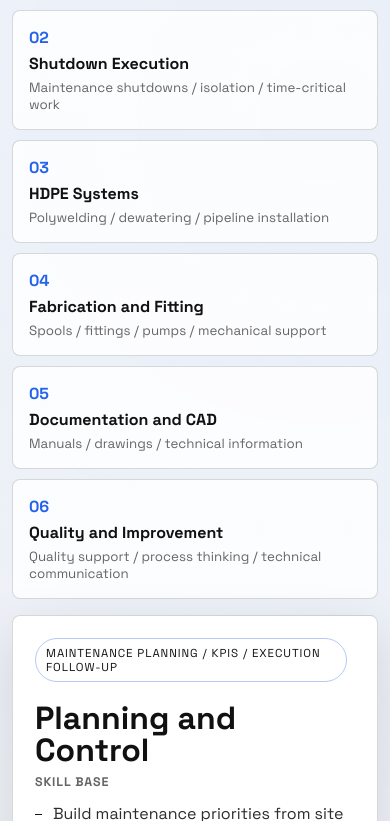
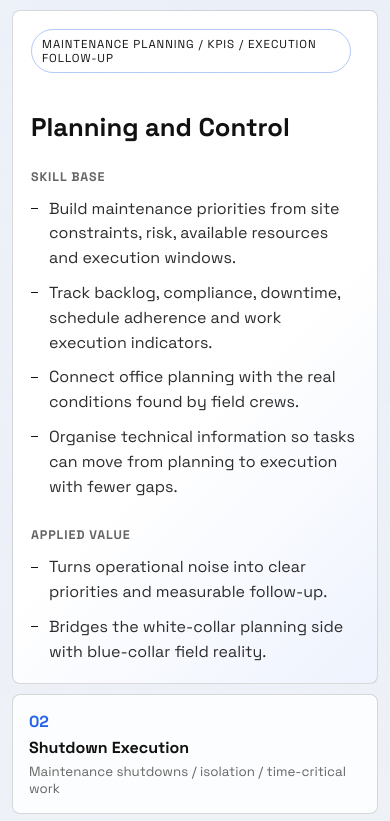
Before and after one commit to lucaslopez17/lucas_lopez_portfolio, a Next.js app: page / in a window 390 px wide. Shown: the part 3043-3864 px from the top of the page. Built offline with nearby package versions, Linux system fonts and the light colour scheme.

Commit message:
Inline mobile skill details and simplify software

```diff
--- a/app/globals.css
+++ b/app/globals.css
@@ -714,7 +714,13 @@ html[data-theme="dark"] .orb-expanded small {
   align-content: start;
 }
 
+.experience-node-wrap {
+  display: grid;
+  gap: 10px;
+}
+
 .experience-node {
+  width: 100%;
   min-height: 94px;
   padding: 16px;
   border: 1px solid var(--line);
@@ -725,6 +731,10 @@ html[data-theme="dark"] .orb-expanded small {
   cursor: pointer;
   transition: border-color 180ms var(--ease), background 180ms var(--ease), transform 180ms var(--ease);
   border-radius: 8px;
+}
+
+.experience-inline {
+  display: none;
 }
 
 .experience-node:hover,
@@ -1286,7 +1296,24 @@ html[data-theme="dark"] .software-meter {
   }
 
   .experience-detail {
+    display: none;
     min-height: auto;
+  }
+
+  .experience-inline {
+    display: block;
+    overflow: hidden;
+    border: 1px solid var(--line);
+    background:
+      linear-gradient(135deg, rgba(255, 255, 255, 0.1), transparent 36%),
+      linear-gradient(315deg, rgba(37, 99, 235, 0.08), transparent 42%),
+      var(--surface-strong);
+    padding: clamp(18px, 4vw, 26px);
+    border-radius: 8px;
+  }
+
+  .experience-inline h3 {
+    font-size: clamp(1.6rem, 6vw, 2.8rem);
   }
 }
 
--- a/components/portfolio-experience.tsx
+++ b/components/portfolio-experience.tsx
@@ -342,16 +342,30 @@ function ExperienceSection({
       <div className="experience-console">
         <div className="experience-map" aria-label={t.sections.experience.title}>
           {t.sections.experience.items.map((item, index) => (
+            <div className="experience-node-wrap" key={item.id}>
               <button
-              key={item.id}
                 type="button"
                 className={selected.id === item.id ? "experience-node is-active" : "experience-node"}
                 onClick={() => setActiveExperience(item)}
+                aria-expanded={selected.id === item.id}
               >
                 <span>{String(index + 1).padStart(2, "0")}</span>
                 <strong>{item.role}</strong>
                 <small>{item.focus}</small>
               </button>
+              <AnimatePresence>
+                {selected.id === item.id ? (
+                  <motion.article
+                    className="experience-inline"
+                    initial={{ height: 0, opacity: 0 }}
+                    animate={{ height: "auto", opacity: 1 }}
+                    exit={{ height: 0, opacity: 0 }}
+                  >
+                    <ExperienceDetailBody t={t} selected={item} />
+                  </motion.article>
+                ) : null}
+              </AnimatePresence>
+            </div>
           ))}
         </div>
         <AnimatePresence mode="wait">
@@ -362,6 +376,17 @@ function ExperienceSection({
             animate={{ opacity: 1, x: 0 }}
             exit={{ opacity: 0, x: -18 }}
           >
+            <ExperienceDetailBody t={t} selected={selected} />
+          </motion.article>
+        </AnimatePresence>
+      </div>
+    </SectionFrame>
+  );
+}
+
+function ExperienceDetailBody({ t, selected }: { t: PortfolioCopy; selected: Experience }) {
+  return (
+    <>
       <div>
         <span className="detail-chip">{selected.focus}</span>
       </div>
@@ -384,10 +409,7 @@ function ExperienceSection({
           </ul>
         </div>
       </div>
-          </motion.article>
-        </AnimatePresence>
-      </div>
-    </SectionFrame>
+    </>
   );
 }
 
--- a/lib/portfolio-content.ts
+++ b/lib/portfolio-content.ts
@@ -187,7 +187,7 @@ export const copy: Record<Locale, PortfolioCopy> = {
             details: [
               "Machine manuals for PET and RET production lines.",
               "Mechanical drawing preparation and engineering support tasks.",
-              "Advanced AutoCAD with Inventor and SolidWorks experience.",
+              "Strong CAD software experience for mechanical drawings and technical documentation.",
             ],
           },
           {
@@ -277,7 +277,7 @@ export const copy: Record<Locale, PortfolioCopy> = {
             focus: "Manuals / drawings / technical information",
             responsibilities: [
               "Produce and interpret mechanical drawings, manuals and technical documents.",
-              "Work with AutoCAD, Inventor, SolidWorks and management software.",
+              "Work with CAD software, AI tools and management systems.",
               "Translate machine and process information into documentation people can use.",
               "Keep technical information structured enough to support planning, maintenance and training.",
             ],
@@ -324,9 +324,8 @@ export const copy: Record<Locale, PortfolioCopy> = {
             title: "Software",
             software: [
               { name: "Microsoft Office", level: 84, note: "Intermediate-advanced" },
-              { name: "AutoCAD", level: 90, note: "Advanced" },
-              { name: "Autodesk Inventor", level: 78, note: "Intermediate-advanced" },
-              { name: "SolidWorks", level: 66, note: "Intermediate" },
+              { name: "CAD software", level: 86, note: "Strong mechanical drawing workflow" },
+              { name: "AI tools", level: 82, note: "Strong working level" },
               { name: "Fulcrum", level: 70, note: "Weld records and field documentation" },
               { name: "Management systems", level: 64, note: "Operational and engineering workflows" },
               { name: "Web design", level: 58, note: "Working knowledge" },
@@ -573,7 +572,7 @@ export const copy: Record<Locale, PortfolioCopy> = {
             details: [
               "Manuales de máquinas para líneas productivas PET y RET.",
               "Preparación de planos mecánicos y soporte de ingeniería.",
-              "AutoCAD avanzado con experiencia en Inventor y SolidWorks.",
+              "Buen manejo de software CAD para planos mecánicos y documentación técnica.",
             ],
           },
           {
@@ -663,7 +662,7 @@ export const copy: Record<Locale, PortfolioCopy> = {
             focus: "Manuales / planos / información técnica",
             responsibilities: [
               "Producir e interpretar planos mecánicos, manuales y documentos técnicos.",
-              "Trabajar con AutoCAD, Inventor, SolidWorks y software de gestión.",
+              "Trabajar con software CAD, herramientas de AI y sistemas de gestión.",
               "Traducir información de máquinas y procesos en documentación utilizable.",
               "Mantener información técnica ordenada para planificación, mantenimiento y capacitación.",
             ],
@@ -710,9 +709,8 @@ export const copy: Record<Locale, PortfolioCopy> = {
             title: "Software",
             software: [
               { name: "Microsoft Office", level: 84, note: "Intermedio-avanzado" },
-              { name: "AutoCAD", level: 90, note: "Avanzado" },
-              { name: "Autodesk Inventor", level: 78, note: "Intermedio-avanzado" },
-              { name: "SolidWorks", level: 66, note: "Intermedio" },
+              { name: "Software CAD", level: 86, note: "Buen manejo para planos mecánicos" },
+              { name: "Herramientas de AI", level: 82, note: "Buen nivel de uso" },
               { name: "Fulcrum", level: 70, note: "Registros de soldadura y documentación de campo" },
               { name: "Sistemas de gestión", level: 64, note: "Flujos operativos y de ingeniería" },
               { name: "Diseño web", level: 58, note: "Conocimiento funcional" },
```
Lines whose indentation alone changed are shown as unchanged.
